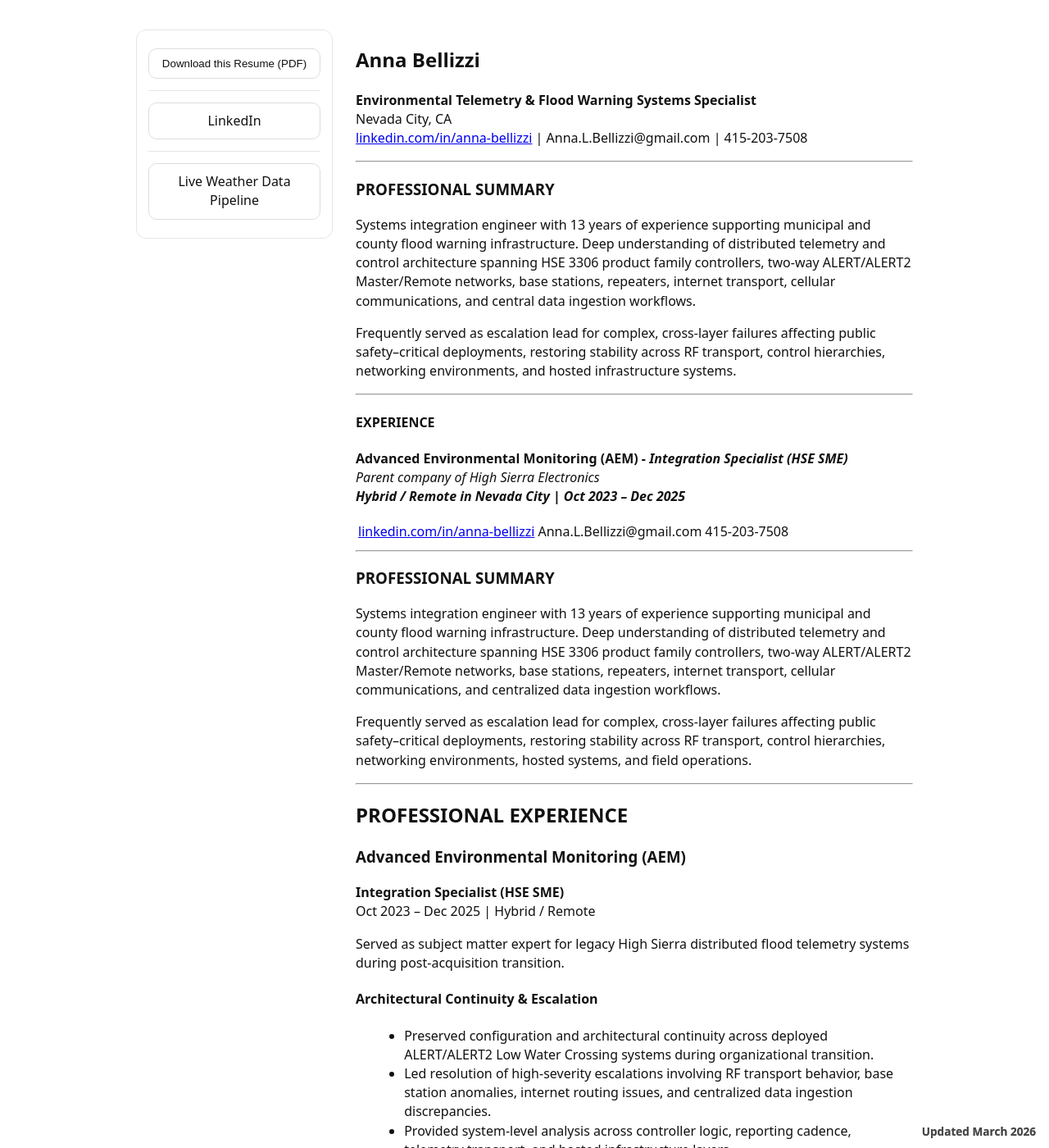
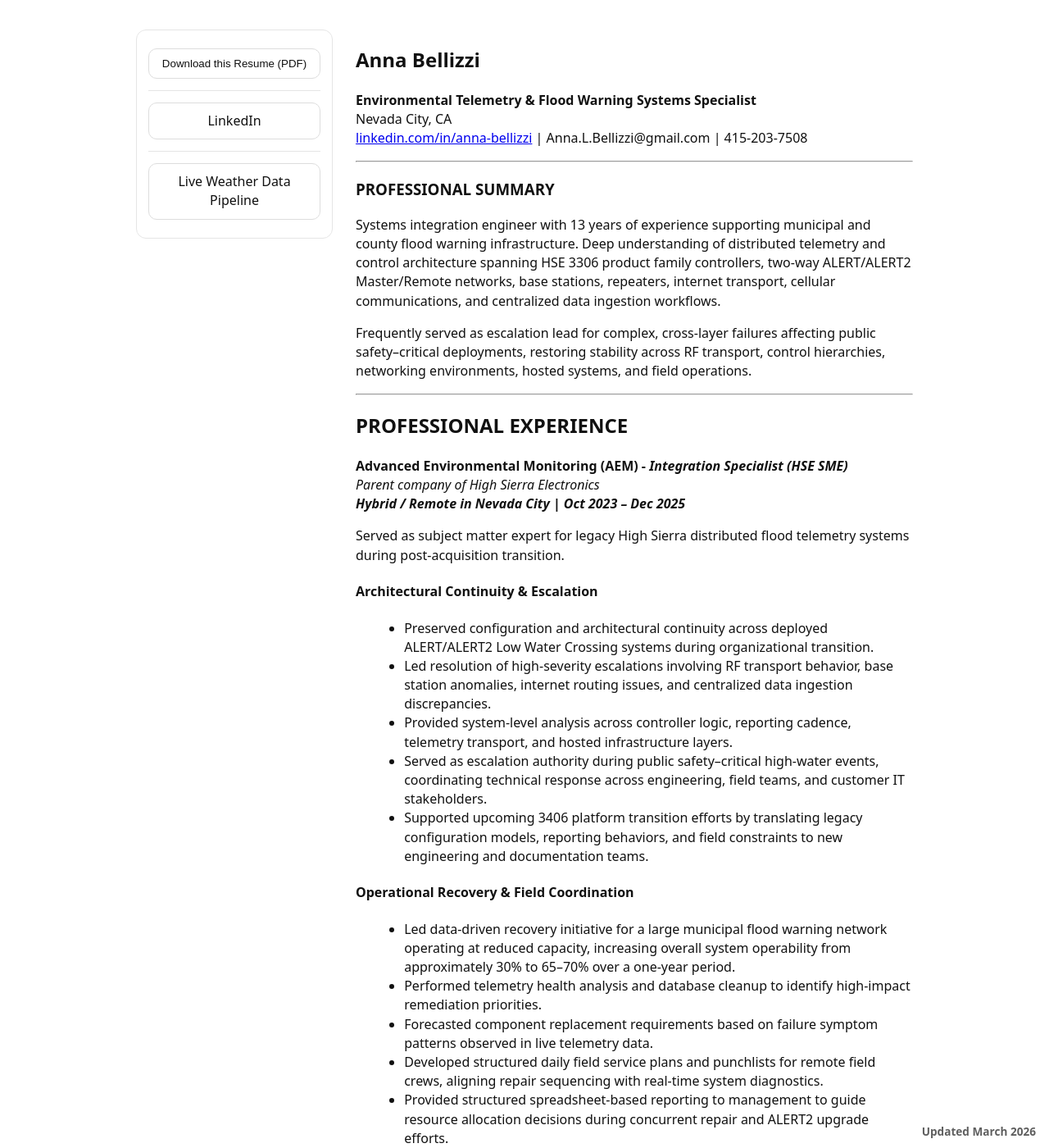
Before and after one commit to jostagirl/PublicResume, a Jekyll site: the page built from v/WWG/index.md, in a window 1280 px wide and 1400 px high. Shown: the whole window at 82% size. Built offline with Jekyll 4.4.1, drawn with Linux system fonts in a browser that asks for light colours; our own code applies the rules of GitHub Pages for plain Markdown files.

Commit message:
Publish resume site update

```diff
--- a/v/WWG/index.md
+++ b/v/WWG/index.md
@@ -13,36 +13,17 @@ Nevada City, CA<br/>
 
 ### PROFESSIONAL SUMMARY
 
-Systems integration engineer with 13 years of experience supporting municipal and county flood warning infrastructure. Deep understanding of distributed telemetry and control architecture spanning HSE 3306 product family controllers, two-way ALERT/ALERT2 Master/Remote networks, base stations, repeaters, internet transport, cellular communications, and central data ingestion workflows.
-
-Frequently served as escalation lead for complex, cross-layer failures affecting public safety–critical deployments, restoring stability across RF transport, control hierarchies, networking environments, and hosted infrastructure systems.
-
----
-
-#### EXPERIENCE
-**Advanced Environmental Monitoring (AEM) -** ***Integration Specialist (HSE SME)***
-*Parent company of High Sierra Electronics*
-***Hybrid / Remote in Nevada City | Oct 2023 – Dec 2025***
-
-<a href="https://www.linkedin.com/in/anna-bellizzi/">linkedin.com/in/anna-bellizzi</a> | Anna.L.Bellizzi@gmail.com | 415-203-7508
-
-<div class="resume-updated-sticky"><b>Updated March 2026</b></div>
-
----
-
-### PROFESSIONAL SUMMARY
-
 Systems integration engineer with 13 years of experience supporting municipal and county flood warning infrastructure. Deep understanding of distributed telemetry and control architecture spanning HSE 3306 product family controllers, two-way ALERT/ALERT2 Master/Remote networks, base stations, repeaters, internet transport, cellular communications, and centralized data ingestion workflows.
 
 Frequently served as escalation lead for complex, cross-layer failures affecting public safety–critical deployments, restoring stability across RF transport, control hierarchies, networking environments, hosted systems, and field operations.
 
+
 ---
 
 ## PROFESSIONAL EXPERIENCE
-
-### Advanced Environmental Monitoring (AEM)
-**Integration Specialist (HSE SME)**
-Oct 2023 – Dec 2025 | Hybrid / Remote
+**Advanced Environmental Monitoring (AEM) -** ***Integration Specialist (HSE SME)***
+*Parent company of High Sierra Electronics*
+***Hybrid / Remote in Nevada City | Oct 2023 – Dec 2025***
 
 Served as subject matter expert for legacy High Sierra distributed flood telemetry systems during post-acquisition transition.
 
@@ -71,8 +52,6 @@ Served as subject matter expert for legacy High Sierra distributed flood telemet
 - Implemented labeling and packaging improvements to ensure field technicians received clearly organized, deployment-ready system shipments.
 - Functioned as a quality and configuration control gate between manufacturing output and public safety field deployment during organizational transition.
 
-
-
 ---
 
 **High Sierra Electronics, Inc. -** ***Systems Integration Specialist (Technical Lead)***
@@ -95,8 +74,6 @@ Led integration and lifecycle support of distributed two-way ALERT2 flood warnin
 - Updated integration documentation and test procedures; formally submitted revisions to document control for production release.
 - Operated as delegated engineering resource under senior engineering oversight due to product knowledge continuity.
 
-
-
 ---
 
 **High Sierra Electronics, Inc. -** ***Data Services Technician***
@@ -109,7 +86,6 @@ Supported hosted environmental telemetry infrastructure and live operational mon
 - Estimated component replacement requirements using data trend analysis to improve repair efficiency and reduce unnecessary site visits.
 - Maintained on-premise hosted server and network infrastructure supporting centralized data services.
 - Served as internal network administrator for HSE facility, developing foundational expertise in routing, firewall configuration, and secure remote connectivity.
-
 
 ---
 
```
